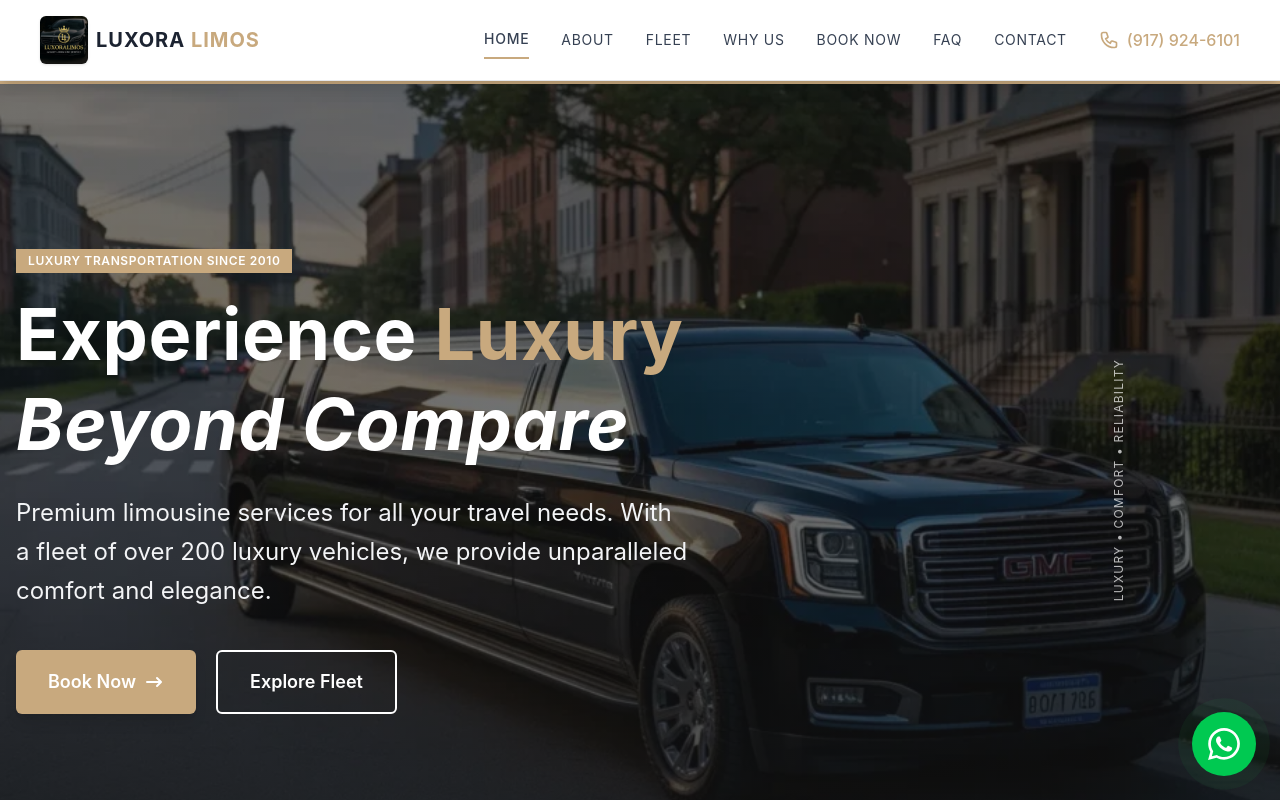
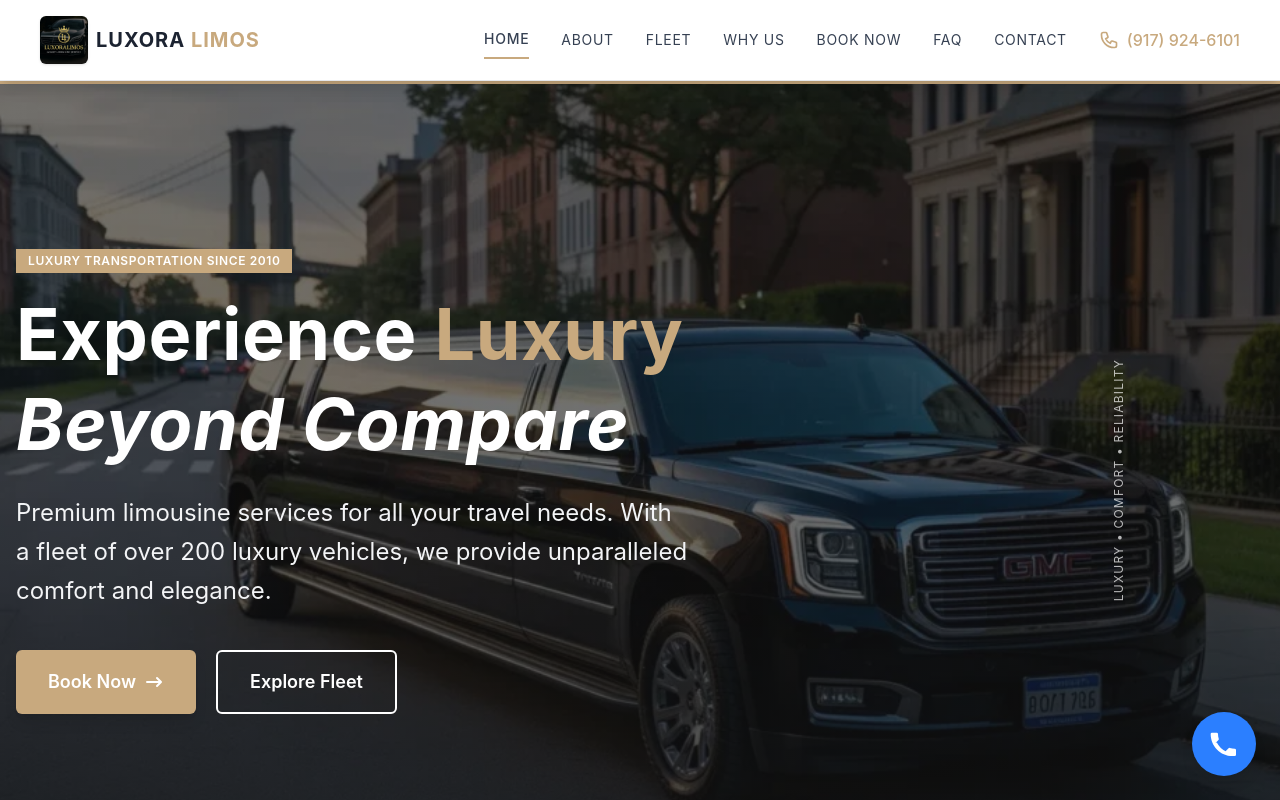
Before and after one commit to ali-097/LuxoraLimos, a React (Vite) app: page / in a window 1280 px wide. Shown: the top 800 px of the page. Built offline with nearby package versions, Linux system fonts and the light colour scheme.

Commit message:
Changed Whatsapp option to direct Call

```diff
--- a/src/App.jsx
+++ b/src/App.jsx
@@ -10,20 +10,15 @@ import ContactSection from "./components/ContactSection";
 import Footer from "./components/Footer";
 import "./App.css";
 
-const WhatsAppButton = () => {
+const CallButton = () => {
   const phoneNumber = "+19179246101";
-  const message = encodeURIComponent(
-    "Hello! I'm interested in your limousine services."
-  );
-  const whatsappUrl = `https://wa.me/${phoneNumber}?text=${message}`;
+  const telUrl = `tel:${phoneNumber}`;
 
   return (
     <a
-      href={whatsappUrl}
-      target="_blank"
-      rel="noopener noreferrer"
-      className="fixed bottom-6 right-6 z-50 flex items-center justify-center w-16 h-16 rounded-full bg-green-500 hover:bg-green-600 shadow-lg transition-all duration-300 hover:scale-110"
-      aria-label="Contact us on WhatsApp"
+      href={telUrl}
+      className="fixed bottom-6 right-6 z-50 flex items-center justify-center w-16 h-16 rounded-full bg-blue-500 hover:bg-blue-600 shadow-lg transition-all duration-300 hover:scale-110"
+      aria-label="Call us now"
     >
       <svg
         className="w-8 h-8 text-white"
@@ -31,7 +26,7 @@ const WhatsAppButton = () => {
         fill="currentColor"
         viewBox="0 0 24 24"
       >
-        <path d="M.057 24l1.687-6.163c-1.041-1.804-1.588-3.849-1.587-5.946.003-6.556 5.338-11.891 11.893-11.891 3.181.001 6.167 1.24 8.413 3.488 2.245 2.248 3.481 5.236 3.48 8.414-.003 6.557-5.338 11.892-11.893 11.892-1.99-.001-3.951-.5-5.688-1.448l-6.305 1.654zm6.597-3.807c1.676.995 3.276 1.591 5.392 1.592 5.448 0 9.886-4.434 9.889-9.885.002-5.462-4.415-9.89-9.881-9.892-5.452 0-9.887 4.434-9.889 9.884-.001 2.225.651 3.891 1.746 5.634l-.999 3.648 3.742-.981zm11.387-5.464c-.074-.124-.272-.198-.57-.347-.297-.149-1.758-.868-2.031-.967-.272-.099-.47-.149-.669.149-.198.297-.768.967-.941 1.165-.173.198-.347.223-.644.074-.297-.149-1.255-.462-2.39-1.475-.883-.788-1.48-1.761-1.653-2.059-.173-.297-.018-.458.13-.606.134-.133.297-.347.446-.521.151-.172.2-.296.3-.495.099-.198.05-.372-.025-.521-.075-.148-.669-1.611-.916-2.206-.242-.579-.487-.501-.669-.51l-.57-.01c-.198 0-.52.074-.792.372s-1.04 1.016-1.04 2.479 1.065 2.876 1.213 3.074c.149.198 2.095 3.2 5.076 4.487.709.306 1.263.489 1.694.626.712.226 1.36.194 1.872.118.571-.085 1.758-.719 2.006-1.413.248-.695.248-1.29.173-1.414z" />
+        <path d="M6.62 10.79a15.053 15.053 0 006.59 6.59l2.2-2.2a1 1 0 011.01-.24c1.12.37 2.33.57 3.58.57a1 1 0 011 1v3.5a1 1 0 01-1 1C10.07 22 2 13.93 2 4.5A1 1 0 013 3.5h3.5a1 1 0 011 1c0 1.25.2 2.46.57 3.58a1 1 0 01-.24 1.01l-2.2 2.2z" />
       </svg>
     </a>
   );
@@ -79,7 +74,7 @@ const App = () => {
       <FAQSection />
       <ContactSection />
       <Footer />
-      <WhatsAppButton />
+      <CallButton />
     </>
   );
 };
```
